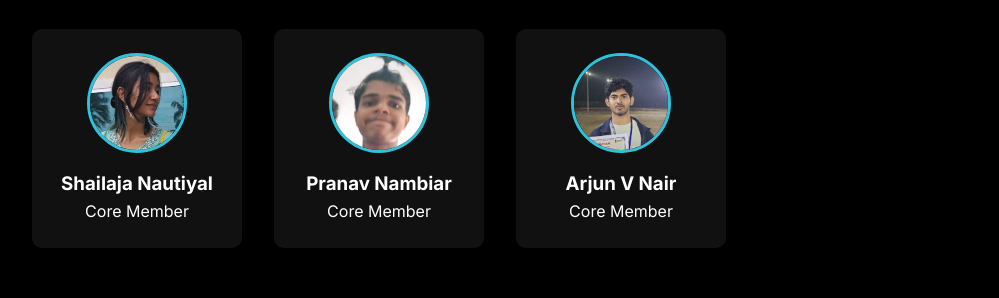
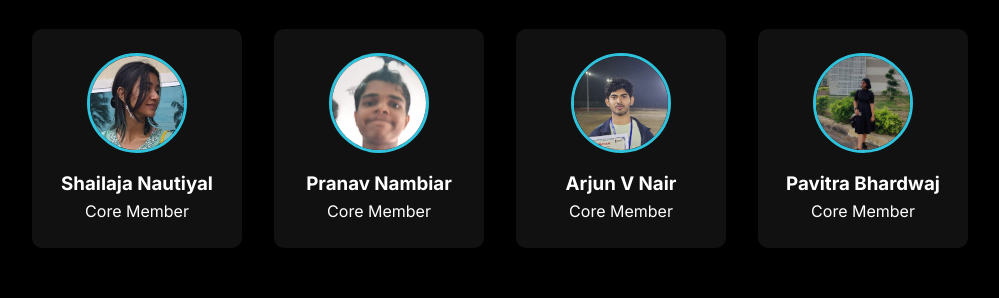
Before and after one commit to naxatra-astro/naxatra-astro.github.io, a plain HTML site: page team.html in a window 1280 px wide. Shown: the part 1081-1379 px from the top of the page, without its empty margins (140-1139 px from the left). Drawn offline with Linux system fonts and the light colour scheme.

Commit message:
added Pavitra Bhardwaj to the team page

```diff
--- a/team.html
+++ b/team.html
@@ -110,6 +110,11 @@
         <h3>Arjun V Nair</h3>
         <p>Core Member</p>
     </div>
+    <div class="team-card reveal">
+        <img src="assets/images/Pavitra Bhardwaj.jpg" alt="Pavitra" />
+        <h3>Pavitra Bhardwaj</h3>
+        <p>Core Member</p>
+    </div>
   </section>
   <section class="page-header reveal">
       <h1>Alumni</h1>
```
Also changed, not shown: assets/images/Pavitra Bhardwaj.jpg (added), 1 other file.
